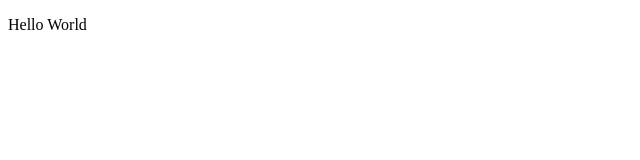
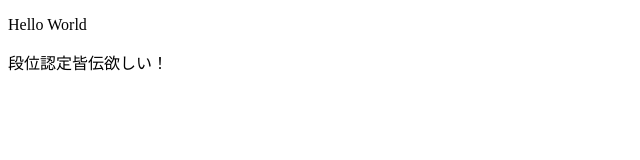
Before and after one commit to NakamuraYuChesnaughtSceptile/test, a plain HTML site: page index.html in a window 1280 px wide. Shown: the whole page, without its empty margins (0-640 px from the left). Drawn offline with Linux system fonts and the light colour scheme.

Commit message:
３回目のコミット

```diff
--- a/index.html
+++ b/index.html
@@ -8,5 +8,6 @@
 </head>
 <body>
   <p>Hello World</p>
+  <p>段位認定皆伝欲しい！</p>
 </body>
 </html>
```
Also changed, not shown: 1 other file.
